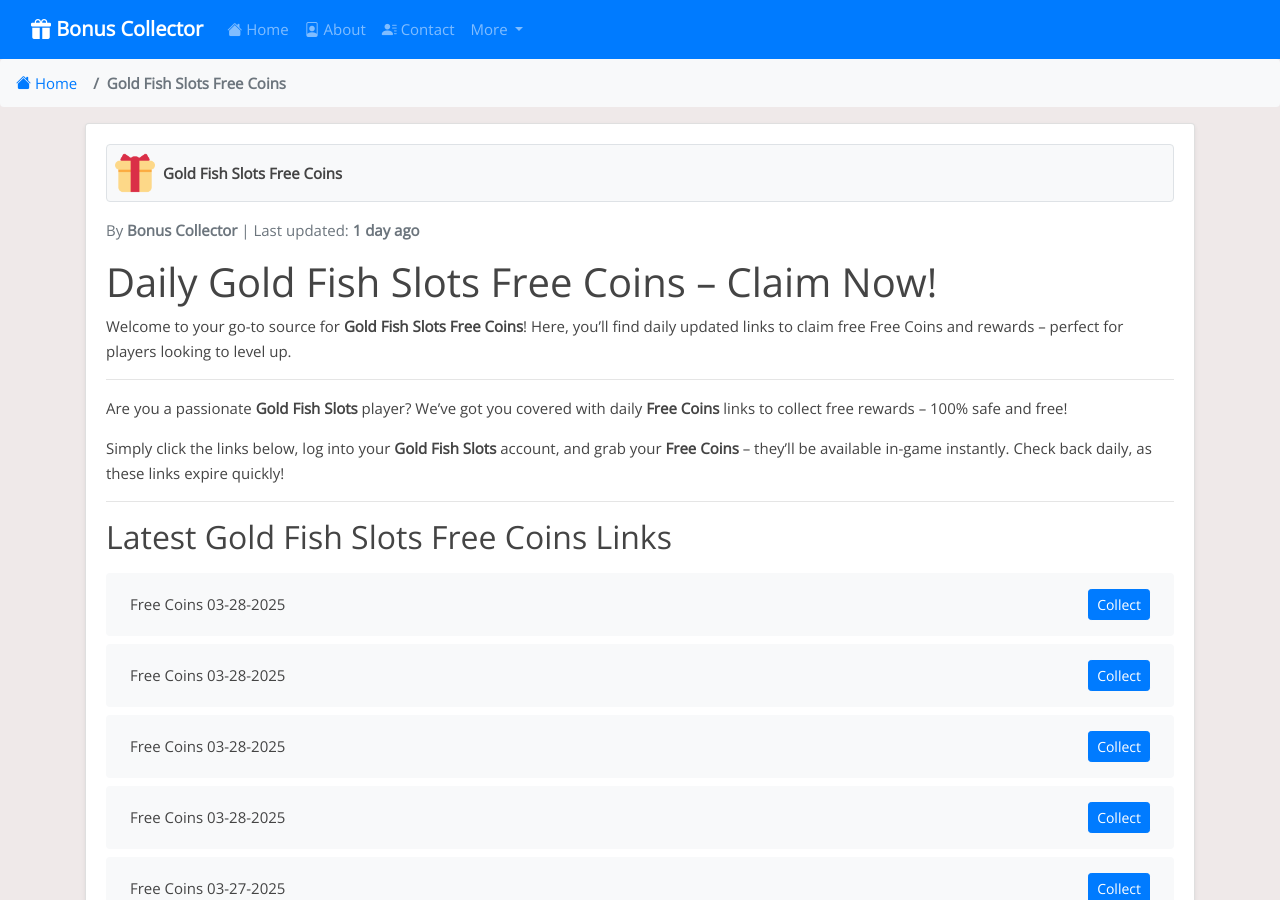
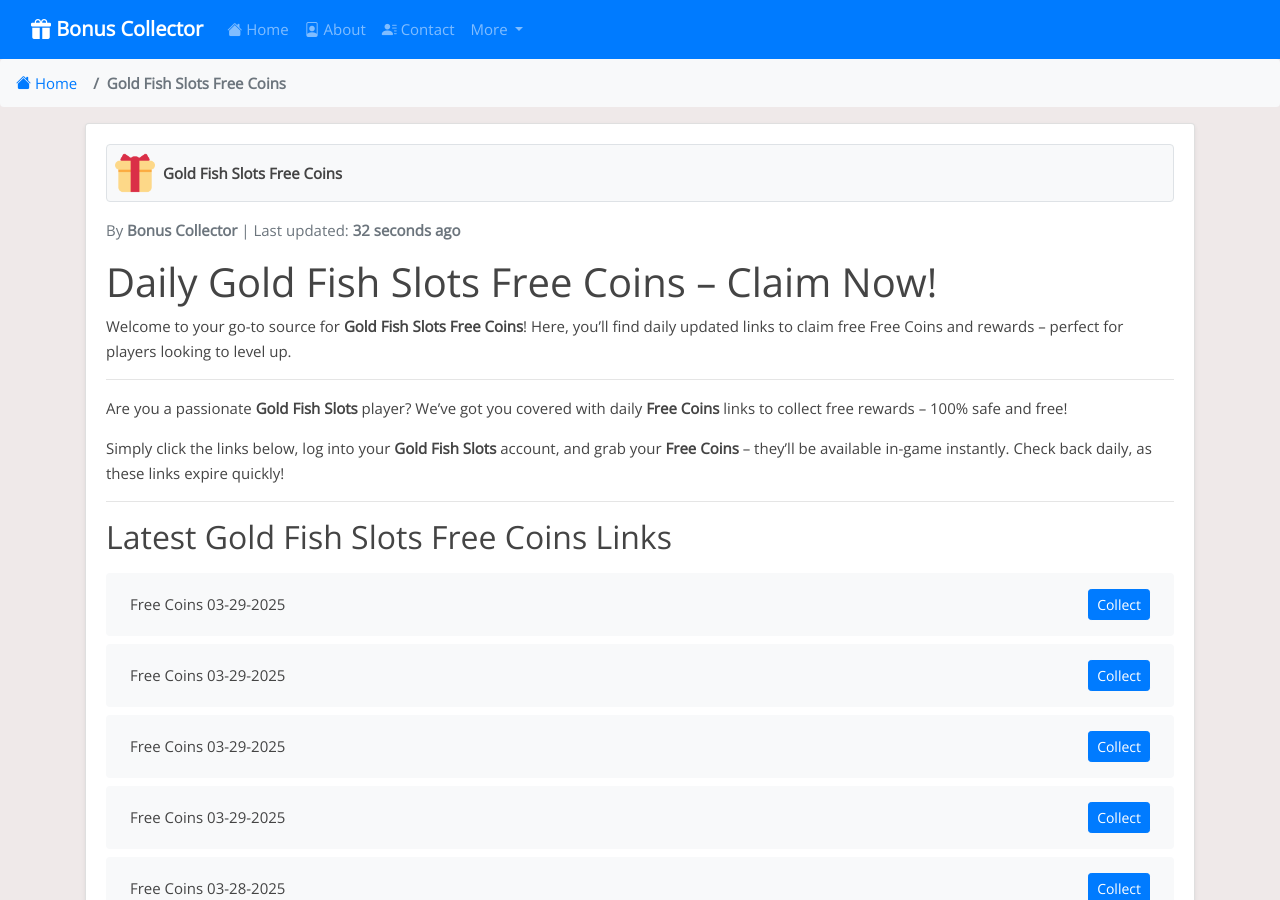
Before and after one commit to iamrohan99/bc-net, a Jekyll site: the page built from _posts/2024-08-08-gold-fish-slots.md, in a window 1280 px wide and 900 px high. Built offline with Jekyll 4.4.1, drawn with Linux system fonts in a browser that asks for light colours; some of the changed text lies outside the part shown.

Commit message:
Update gold-fish-slots reward links, content, and last modified date - 2025-03-29 04:29

```diff
--- a/_data/include_files.yml
+++ b/_data/include_files.yml
@@ -53,7 +53,7 @@ heart-of-vegas.html:
 solitaire-grand-harvest.html:
   last_modified: "2025-03-28T05:26:10Z"
 gold-fish-slots.html:
-  last_modified: "2025-03-28T04:30:07Z"
+  last_modified: "2025-03-29T04:29:40Z"
 zynga-poker.html:
   last_modified: "2025-03-29T04:29:39Z"
 game-of-thrones-slots.html:
--- a/_includes/gold-fish-slots.html
+++ b/_includes/gold-fish-slots.html
@@ -1,4 +1,20 @@
 <ul class="list-group mt-3 mb-4">
+  <li class="list-group-item d-flex justify-content-between align-items-center">
+    <span>Free Coins 03-29-2025</span>
+    <a href="https://bit.ly/3FXpcVm" class="btn btn-primary btn-sm">Collect</a>
+  </li>
+  <li class="list-group-item d-flex justify-content-between align-items-center">
+    <span>Free Coins 03-29-2025</span>
+    <a href="https://bit.ly/3E80alX" class="btn btn-primary btn-sm">Collect</a>
+  </li>
+  <li class="list-group-item d-flex justify-content-between align-items-center">
+    <span>Free Coins 03-29-2025</span>
+    <a href="http://bit.ly/3DZHKDZ" class="btn btn-primary btn-sm">Collect</a>
+  </li>
+  <li class="list-group-item d-flex justify-content-between align-items-center">
+    <span>Free Coins 03-29-2025</span>
+    <a href="https://bit.ly/4l2dDfX" class="btn btn-primary btn-sm">Collect</a>
+  </li>
   <li class="list-group-item d-flex justify-content-between align-items-center">
     <span>Free Coins 03-28-2025</span>
     <a href="http://bit.ly/43LgPXd" class="btn btn-primary btn-sm">Collect</a>
@@ -383,20 +399,4 @@
     <span>Free Coins 03-03-2025</span>
     <a href="https://bit.ly/4h7cEHY" class="btn btn-primary btn-sm">Collect</a>
   </li>
-  <li class="list-group-item d-flex justify-content-between align-items-center">
-    <span>Free Coins 03-02-2025</span>
-    <a href="http://bit.ly/4h1Bvgt" class="btn btn-primary btn-sm">Collect</a>
-  </li>
-  <li class="list-group-item d-flex justify-content-between align-items-center">
-    <span>Free Coins 03-02-2025</span>
-    <a href="https://bit.ly/4ig76Mo" class="btn btn-primary btn-sm">Collect</a>
-  </li>
-  <li class="list-group-item d-flex justify-content-between align-items-center">
-    <span>Free Coins 03-02-2025</span>
-    <a href="https://bit.ly/4bmWLvJ" class="btn btn-primary btn-sm">Collect</a>
-  </li>
-  <li class="list-group-item d-flex justify-content-between align-items-center">
-    <span>Free Coins 03-02-2025</span>
-    <a href="http://bit.ly/3DcjNck" class="btn btn-primary btn-sm">Collect</a>
-  </li>
 </ul>
```
Also changed, not shown: links-json/gold-fish-slots.json (+16 -16 lines).
